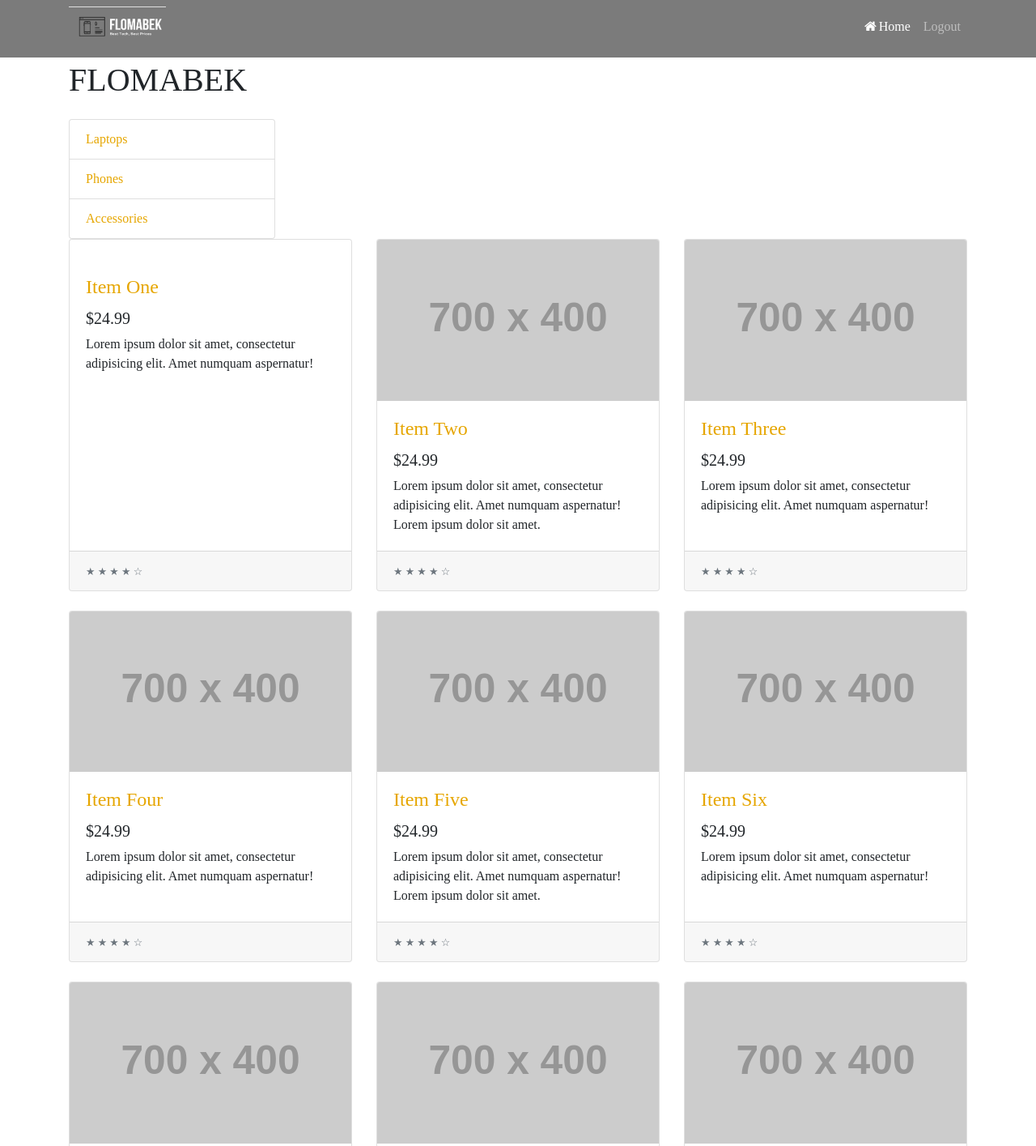
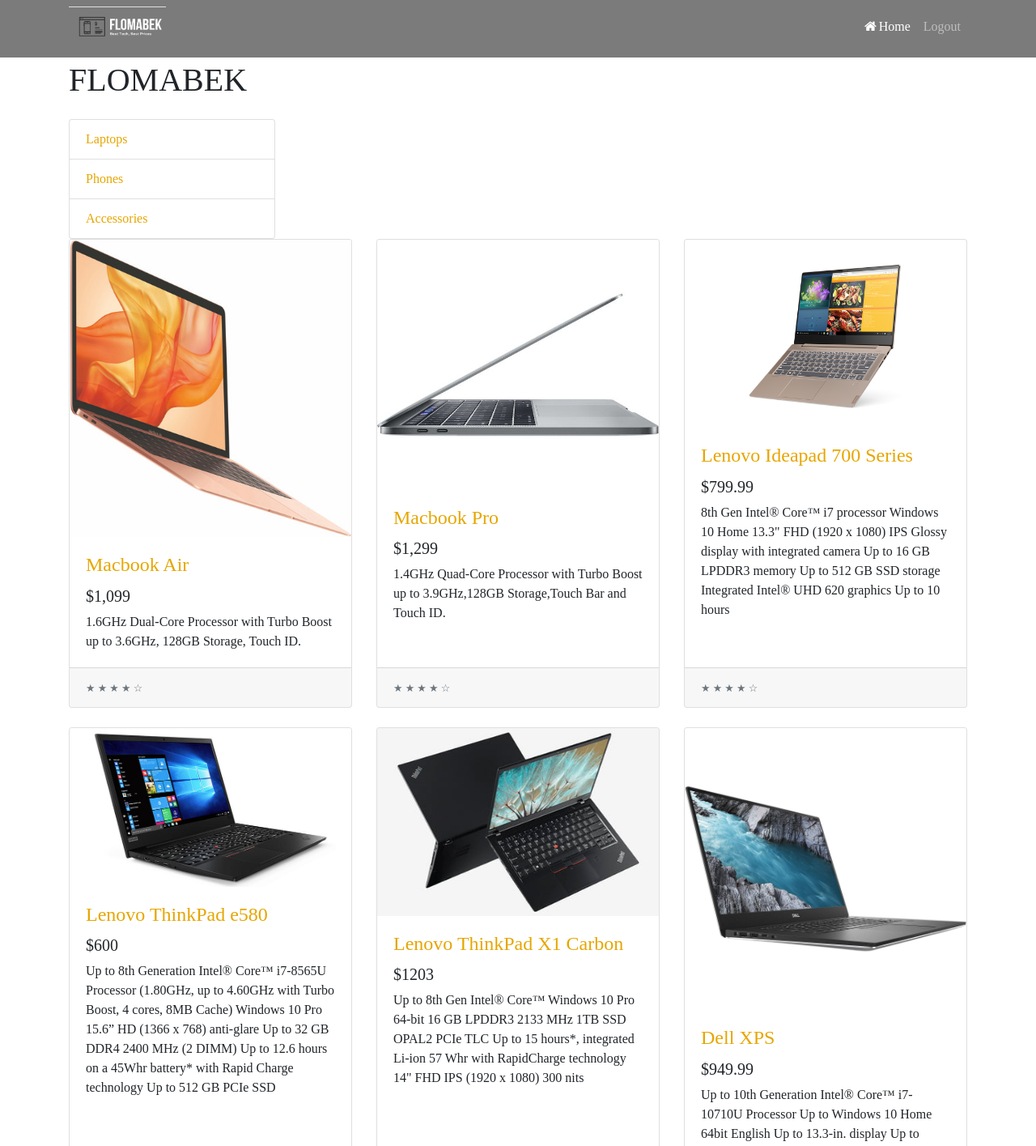
Before and after one commit to FlorenceMawusi/FLOMABEK, a website: page laptops.html in a window 1280 px wide. Shown: the part 5-1420 px from the top of the page at 81% size. Drawn offline with Linux system fonts and the light colour scheme; placeholder pictures from the web are drawn by us; files whose address does not match are found by name.

Commit message:
Update laptops.html

```diff
--- a/laptops.html
+++ b/laptops.html
@@ -73,13 +73,13 @@
 
           <div class="col-lg-4 col-md-6 mb-4">
             <div class="card h-100">
-              <a href="#"><img class="card-img-top" src="./laptop_img/mac.jpg" alt=""></a>
+              <a href="#"><img class="card-img-top" src="C:\xampp\htdocs\FLOMABEK-master\laptop_img\macbook_air.jpg" alt=""></a>
               <div class="card-body">
                 <h4 class="card-title">
-                  <a href="#">Item One</a>
+                  <a href="#">Macbook Air</a>
                 </h4>
-                <h5>$24.99</h5>
-                <p class="card-text">Lorem ipsum dolor sit amet, consectetur adipisicing elit. Amet numquam aspernatur!</p>
+                <h5>$1,099</h5>
+                <p class="card-text">1.6GHz Dual-Core Processor with Turbo Boost up to 3.6GHz, 128GB Storage, Touch ID.</p>
               </div>
               <div class="card-footer">
                 <small class="text-muted">&#9733; &#9733; &#9733; &#9733; &#9734;</small>
@@ -89,13 +89,14 @@
 
           <div class="col-lg-4 col-md-6 mb-4">
             <div class="card h-100">
-              <a href="#"><img class="card-img-top" src="http://placehold.it/700x400" alt=""></a>
+              <a href="#"><img class="card-img-top" src="C:\xampp\htdocs\FLOMABEK-master\laptop_img\macbook_pro.jpg" alt=""></a>
               <div class="card-body">
                 <h4 class="card-title">
-                  <a href="#">Item Two</a>
+                  <a href="#">Macbook Pro</a>
                 </h4>
-                <h5>$24.99</h5>
-                <p class="card-text">Lorem ipsum dolor sit amet, consectetur adipisicing elit. Amet numquam aspernatur! Lorem ipsum dolor sit amet.</p>
+                <h5>$1,299</h5>
+                <p class="card-text">1.4GHz Quad-Core Processor with Turbo Boost up to 3.9GHz,128GB Storage,Touch Bar and Touch ID.
+</p>
               </div>
               <div class="card-footer">
                 <small class="text-muted">&#9733; &#9733; &#9733; &#9733; &#9734;</small>
@@ -105,13 +106,19 @@
 
           <div class="col-lg-4 col-md-6 mb-4">
             <div class="card h-100">
-              <a href="#"><img class="card-img-top" src="http://placehold.it/700x400" alt=""></a>
+              <a href="#"><img class="card-img-top" src="C:\xampp\htdocs\FLOMABEK-master\laptop_img\lenovo_ideapad.png" alt=""></a>
               <div class="card-body">
                 <h4 class="card-title">
-                  <a href="#">Item Three</a>
+                  <a href="#">Lenovo Ideapad 700 Series</a>
                 </h4>
-                <h5>$24.99</h5>
-                <p class="card-text">Lorem ipsum dolor sit amet, consectetur adipisicing elit. Amet numquam aspernatur!</p>
+                <h5>$799.99</h5>
+                <p class="card-text">8th Gen Intel® Core™ i7 processor
+                      Windows 10 Home
+                      13.3" FHD (1920 x 1080) IPS Glossy display with integrated camera
+                      Up to 16 GB LPDDR3 memory
+                      Up to 512 GB SSD storage
+                      Integrated Intel® UHD 620 graphics
+                      Up to 10 hours</p>
               </div>
               <div class="card-footer">
                 <small class="text-muted">&#9733; &#9733; &#9733; &#9733; &#9734;</small>
@@ -121,13 +128,18 @@
 
           <div class="col-lg-4 col-md-6 mb-4">
             <div class="card h-100">
-              <a href="#"><img class="card-img-top" src="http://placehold.it/700x400" alt=""></a>
+              <a href="#"><img class="card-img-top" src="C:\xampp\htdocs\FLOMABEK-master\laptop_img\lenovo_thinkpad_e580.jpg" alt=""></a>
               <div class="card-body">
                 <h4 class="card-title">
-                  <a href="#">Item Four</a>
+                  <a href="#">Lenovo ThinkPad e580</a>
                 </h4>
-                <h5>$24.99</h5>
-                <p class="card-text">Lorem ipsum dolor sit amet, consectetur adipisicing elit. Amet numquam aspernatur!</p>
+                <h5>$600</h5>
+                <p class="card-text">Up to 8th Generation Intel® Core™ i7-8565U Processor (1.80GHz, up to 4.60GHz with Turbo Boost, 4 cores, 8MB Cache)
+                Windows 10 Pro
+                15.6” HD (1366 x 768) anti-glare
+                Up to 32 GB DDR4 2400 MHz (2 DIMM)
+                Up to 12.6 hours on a 45Whr battery* with Rapid Charge technology
+                Up to 512 GB PCIe SSD</p>
               </div>
               <div class="card-footer">
                 <small class="text-muted">&#9733; &#9733; &#9733; &#9733; &#9734;</small>
@@ -137,13 +149,18 @@
 
           <div class="col-lg-4 col-md-6 mb-4">
             <div class="card h-100">
-              <a href="#"><img class="card-img-top" src="http://placehold.it/700x400" alt=""></a>
+              <a href="#"><img class="card-img-top" src="C:\xampp\htdocs\FLOMABEK-master\laptop_img\lenovo_thinkpad_x1_carbon.jpg" alt=""></a>
               <div class="card-body">
                 <h4 class="card-title">
-                  <a href="#">Item Five</a>
+                  <a href="#">Lenovo ThinkPad X1 Carbon</a>
                 </h4>
-                <h5>$24.99</h5>
-                <p class="card-text">Lorem ipsum dolor sit amet, consectetur adipisicing elit. Amet numquam aspernatur! Lorem ipsum dolor sit amet.</p>
+                <h5>$1203</h5>
+                <p class="card-text">Up to 8th Gen Intel® Core™
+                Windows 10 Pro 64-bit
+                16 GB LPDDR3 2133 MHz
+                1TB SSD OPAL2 PCIe TLC
+                Up to 15 hours*, integrated Li-ion 57 Whr with RapidCharge technology
+                14" FHD IPS (1920 x 1080) 300 nits</p>
               </div>
               <div class="card-footer">
                 <small class="text-muted">&#9733; &#9733; &#9733; &#9733; &#9734;</small>
@@ -153,13 +170,17 @@
 
           <div class="col-lg-4 col-md-6 mb-4">
             <div class="card h-100">
-              <a href="#"><img class="card-img-top" src="http://placehold.it/700x400" alt=""></a>
+              <a href="#"><img class="card-img-top" src="C:\xampp\htdocs\FLOMABEK-master\laptop_img\dell_xps.jpg" alt=""></a>
               <div class="card-body">
                 <h4 class="card-title">
-                  <a href="#">Item Six</a>
+                  <a href="#">Dell XPS</a>
                 </h4>
-                <h5>$24.99</h5>
-                <p class="card-text">Lorem ipsum dolor sit amet, consectetur adipisicing elit. Amet numquam aspernatur!</p>
+                <h5>$949.99</h5>
+                <p class="card-text">Up to 10th Generation Intel® Core™ i7-10710U Processor
+                Up to Windows 10 Home 64bit English
+                Up to 13.3-in. display
+                Up to 512GB M.2 PCIe NVMe Solid State Drive
+                Up to 16GB LPDDR3 2133MHz On-board</p>
               </div>
               <div class="card-footer">
                 <small class="text-muted">&#9733; &#9733; &#9733; &#9733; &#9734;</small>
@@ -169,13 +190,15 @@
 
           <div class="col-lg-4 col-md-6 mb-4">
             <div class="card h-100">
-              <a href="#"><img class="card-img-top" src="http://placehold.it/700x400" alt=""></a>
+              <a href="#"><img class="card-img-top" src="C:\xampp\htdocs\FLOMABEK-master\laptop_img\samsung_notebook.jpg" alt=""></a>
               <div class="card-body">
                 <h4 class="card-title">
-                  <a href="#">Item One</a>
+                  <a href="#">Samsung Notebook 9 Pro</a>
                 </h4>
-                <h5>$24.99</h5>
-                <p class="card-text">Lorem ipsum dolor sit amet, consectetur adipisicing elit. Amet numquam aspernatur!</p>
+                <h5>$999</h5>
+                <p class="card-text">8th Gen Intel® Core™ i7 Mobile Processor
+                Windows 10 home
+                13.3” FHD LED Display (1920x1080)</p>
               </div>
               <div class="card-footer">
                 <small class="text-muted">&#9733; &#9733; &#9733; &#9733; &#9734;</small>
```
